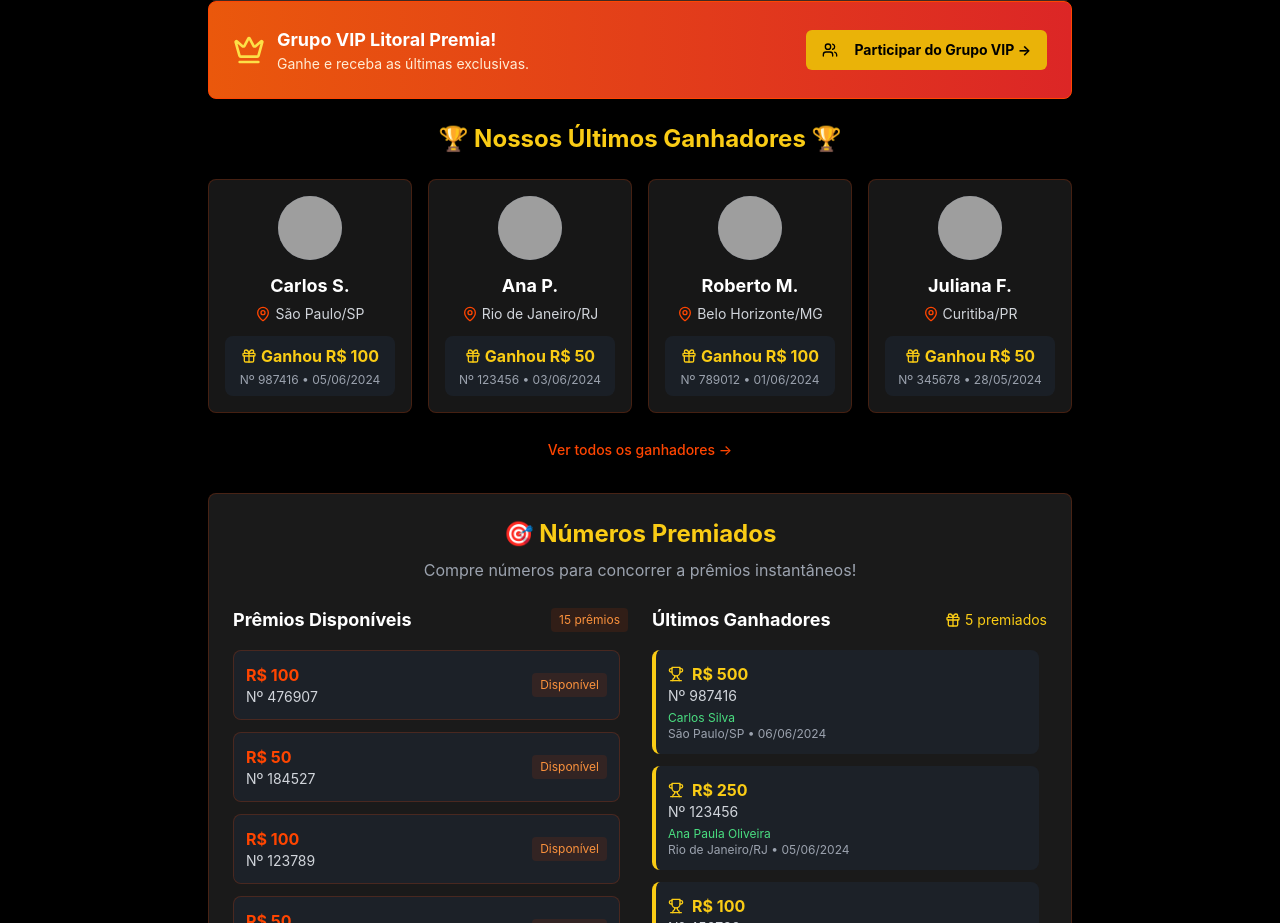
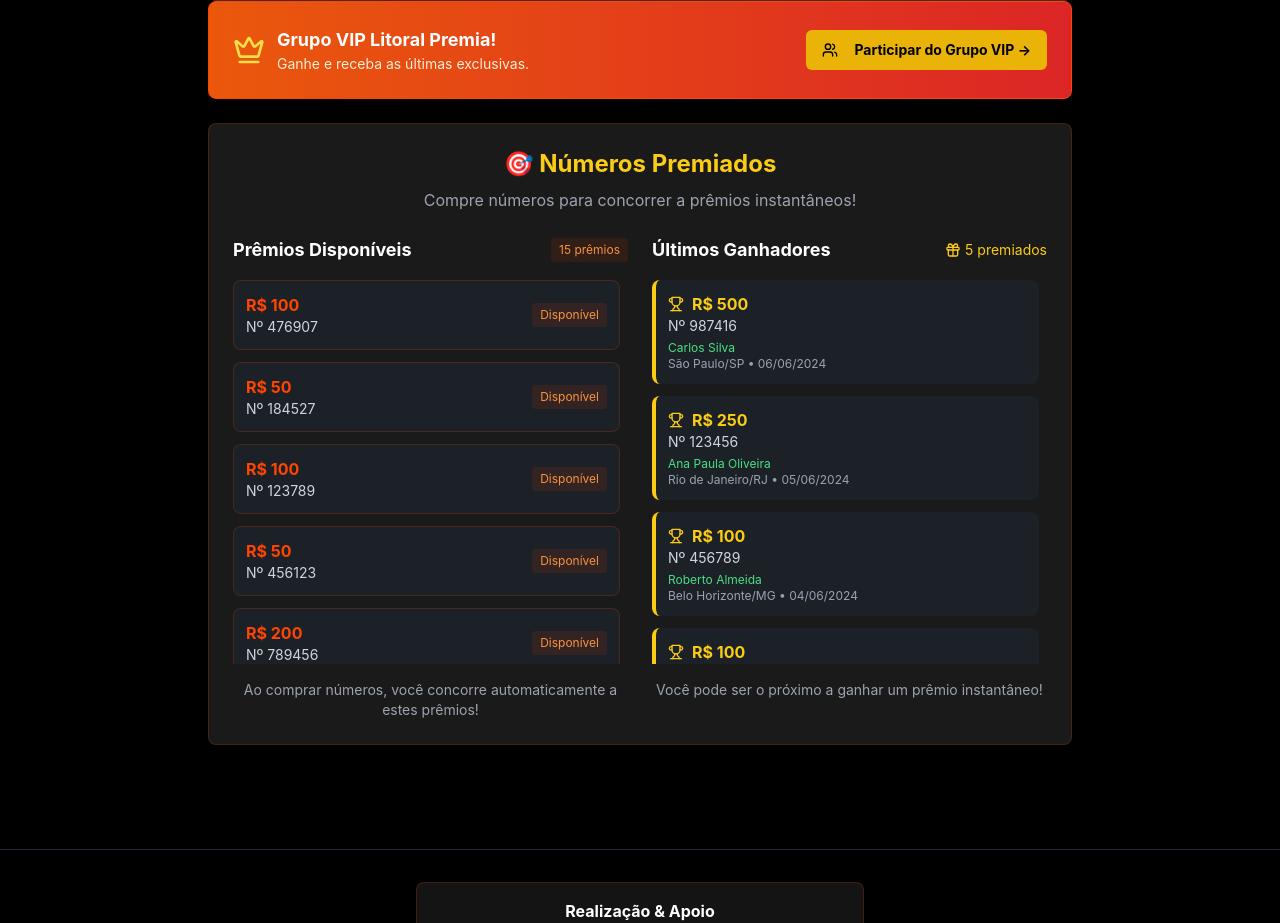
Before and after one commit to sistemasia25/litoral-premia-digital-rifa, a React (Vite) app: page / in a window 1280 px wide. Shown: the part 1060-1983 px from the top of the page. Built offline with nearby package versions, Linux system fonts and the light colour scheme; grey boxes are pictures that could not be loaded.

Commit message:
Remove "Nossos Últimos Ganhadores" area
Remove the "Nossos Últimos Ganhadores" section from the page.

```diff
--- a/src/pages/Index.tsx
+++ b/src/pages/Index.tsx
@@ -3,7 +3,6 @@ import Header from "@/components/Header";
 import RaffleHero from "@/components/RaffleHero";
 import NumberSelector from "@/components/NumberSelector";
 import VipGroup from "@/components/VipGroup";
-import RecentWinners from "@/components/RecentWinners";
 import PrizeNumbers from "@/components/PrizeNumbers";
 import Footer from "@/components/Footer";
 
@@ -18,7 +17,6 @@ const Index = () => {
         <RaffleHero />
         <NumberSelector />
         <VipGroup />
-        <RecentWinners />
         <PrizeNumbers />
       </main>
 
```
